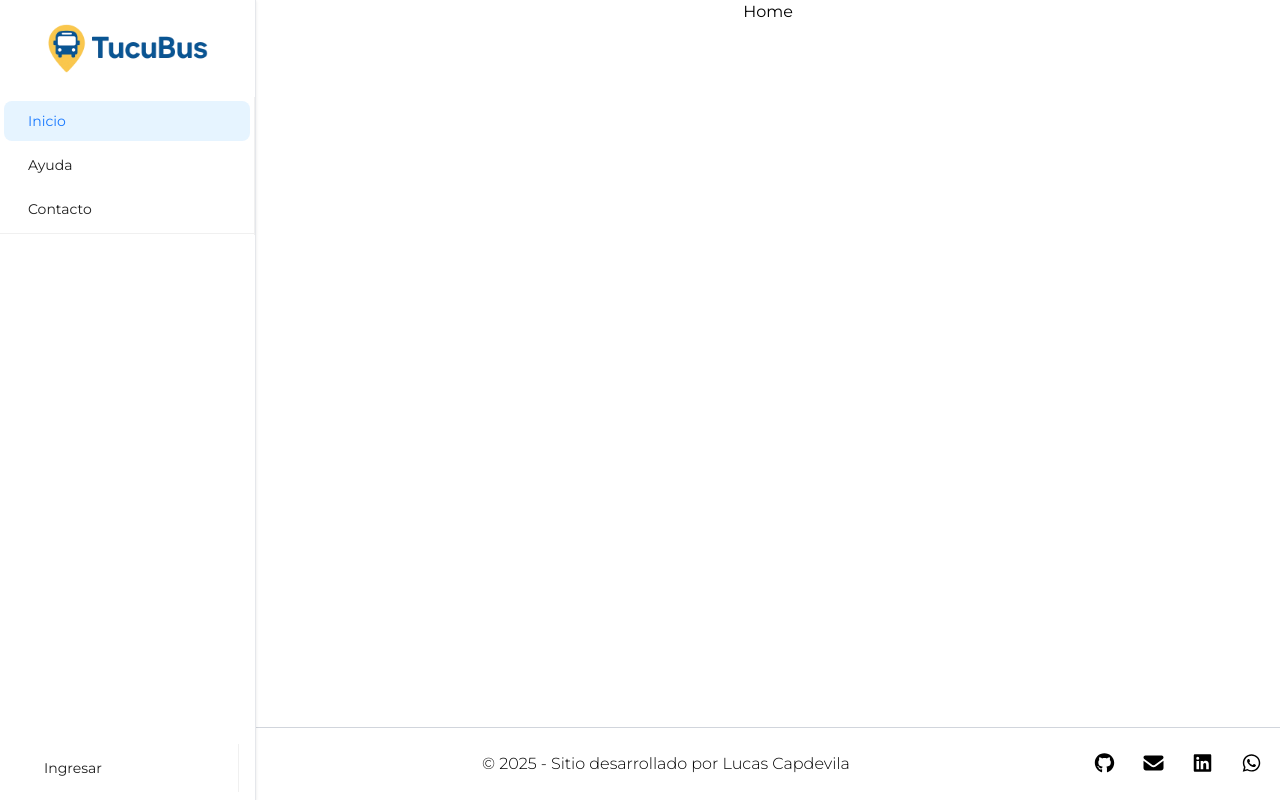
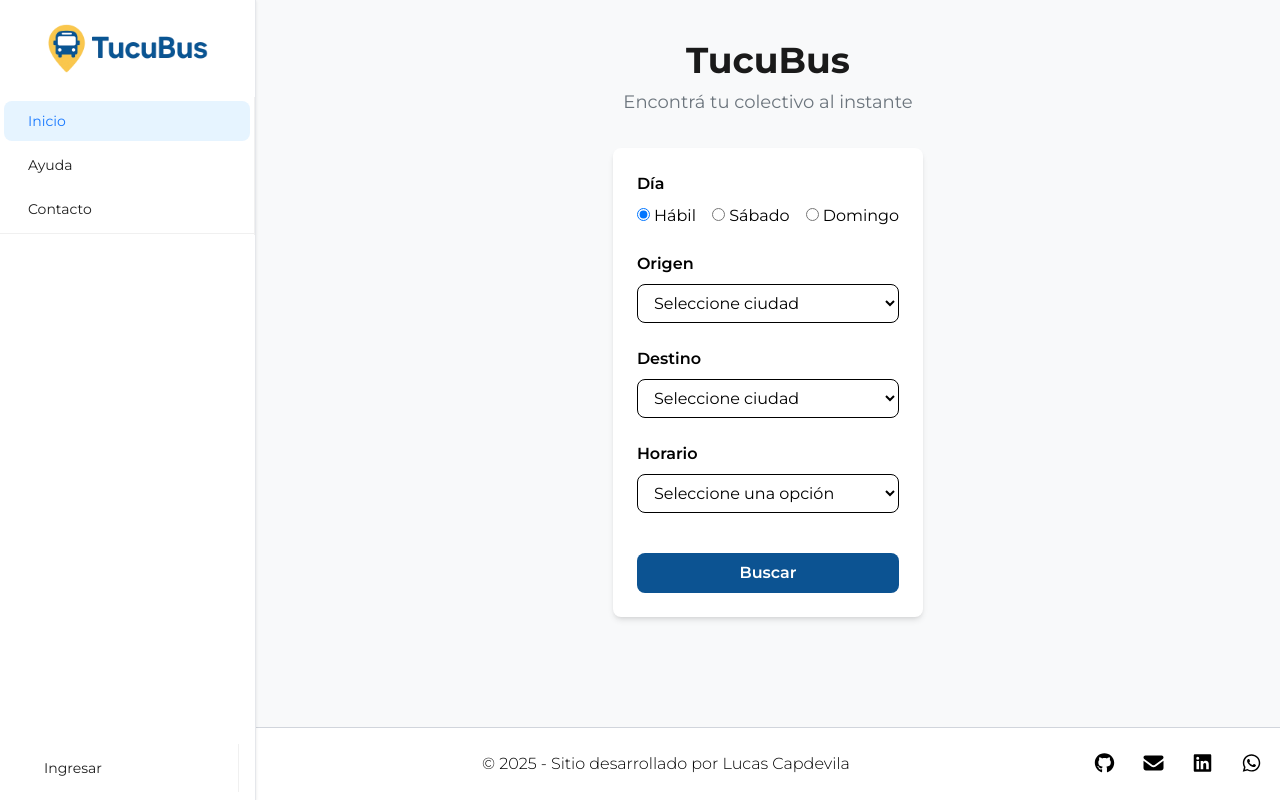
Before and after one commit to lucasecapdevila/tucubus-frontend, a React (Vite) app: page / in a window 1280 px wide. Built offline with nearby package versions, Linux system fonts and the light colour scheme.

Commit message:
Se avanza con la propuesta de Página de Inicio

```diff
--- a/src/App.jsx
+++ b/src/App.jsx
@@ -7,7 +7,7 @@ function App() {
   return (
     <BrowserRouter>
       <Sidebar />
-      <div className="mx-auto pl-64">
+      <div className="mx-auto lg:pl-64">
         <Routes>
           <Route exact path="/" element={<Home />} />
           <Route exact path="/ayuda" element={<Help />} />
--- a/src/assets/styles/index.css
+++ b/src/assets/styles/index.css
@@ -4,10 +4,27 @@
 body,
 .ant-menu {
     font-family: 'Montserrat', sans-serif;
+  }
+
+  #root {
+    display: flex;
+    flex-direction: column;
+    min-height: 100vh;
+    background: var(--color-background);
 }
 
-#root {
-  display: flex;
-  flex-direction: column;
-  min-height: 100vh;
+@layer utilities{
+  :root{
+    --color-brand: #0c5392;
+    --color-secondary: #f9c74e;
+    --color-background: #f8f9fa;
+    --color-primary-text: #1a1a1a;
+    --color-secondary-text: #6c757d;
+  }
+
+  .bg-brand{ background-color: var(--color-brand); }
+  .bg-secondary{ background-color: var(--color-secondary); }
+  .bg-background{ background-color: var(--color-background); }
+  .text-primary-text{ color: var(--color-primary-text); }
+  .text-secondary-text{ color: var(--color-secondary-text); }
 }
--- a/src/components/common/Footer.jsx
+++ b/src/components/common/Footer.jsx
@@ -5,7 +5,7 @@ import { Link } from "react-router-dom";
 
 const Footer = () => {
   return (
-    <footer className="w-full mt-auto py-6 border-t border-gray-300">
+    <footer className="bg-white w-full mt-auto py-6 border-t border-gray-300">
       <div className="container mx-auto px-4 flex flex-col lg:flex-row lg:pl-64 justify-between items-center gap-4">
         <div className="flex-1 flex justify-center lg:justify-center">
           <p className="font-light text-center">&copy; 2025 - Sitio desarrollado por Lucas Capdevila</p>
--- a/src/components/pages/Home.jsx
+++ b/src/components/pages/Home.jsx
@@ -1,8 +1,72 @@
+import { useState } from "react";
+
+const cities = [
+  "Buenos Aires",
+  "Córdoba",
+  "Rosario",
+  "Mendoza",
+  "La Plata",
+  "San Miguel de Tucumán",
+  "Mar del Plata",
+  "Salta",
+];
 
 const Home = () => {
+  const [day, setDay] = useState("Hábil");
+  const [origin, setOrigin] = useState("");
+  const [destiny, setDestiny] = useState("");
+  const [option, setOption] = useState("");
+
   return (
-    <div>Home</div>
-  )
+    <div className="max-w-7xl mx-auto px-4 py-10 flex flex-col gap-8">
+      <div className="text-center">
+        <h1 className="text-4xl text-primary-text font-bold mb-2">TucuBus</h1>
+        <p className="text-lg text-secondary-text">Encontrá tu colectivo al instante</p>
+      </div>
+      <form className="bg-white shadow-md rounded-lg p-6 flex flex-col gap-6">
+        <div className="flex flex-col gap-2">
+          <label className="font-semibold">Día</label>
+          <div className="flex flex-row gap-4 justify-center">
+            <label>
+              <input type="radio" name="day" value="Hábil" checked={day === "Hábil"} onChange={() => setDay("Hábil")} /> Hábil
+            </label>
+            <label>
+              <input type="radio" name="day" value="Sábado" checked={day === "Sábado"} onChange={() => setDay("Sábado")} /> Sábado
+            </label>
+            <label>
+              <input type="radio" name="day" value="Domingo" checked={day === "Domingo"} onChange={() => setDay("Domingo")} /> Domingo
+            </label>
+          </div>
+        </div>
+        <div className="flex flex-col gap-2">
+          <label className="font-semibold" htmlFor="origin">Origen</label>
+          <select id="origin" className="border rounded-lg py-2 px-3" value={origin} onChange={e => setOrigin(e.target.value)}>
+            <option value="">Seleccione ciudad</option>
+            {cities.map(city => <option key={city} value={city}>{city}</option>)}
+          </select>
+        </div>
+        <div className="flex flex-col gap-2">
+          <label className="font-semibold" htmlFor="destiny">Destino</label>
+          <select id="destiny" className="border rounded-lg py-2 px-3" value={destiny} onChange={e => setDestiny(e.target.value)}>
+            <option value="">Seleccione ciudad</option>
+            {cities.map(city => <option key={city} value={city}>{city}</option>)}
+          </select>
+        </div>
+        <div className="flex flex-col gap-2">
+          <label className="font-semibold" htmlFor="option">Horario</label>
+          <select id="option" className="border rounded-lg py-2 px-3" value={option} onChange={e => setOption(e.target.value)}>
+            <option value="">Seleccione una opción</option>
+            <option value="salir-ahora">Salir ahora</option>
+            <option value="salir-a-la">Salir a la(s)</option>
+            <option value="llegar-a-la">Llegar a la(s)</option>
+            <option value="ultimo-disponible">Último disponible</option>
+          </select>
+        </div>
+        {/* Aquí iría el botón de búsqueda o cualquier acción */}
+        <button type="submit" className="mt-4 bg-brand text-white font-semibold py-2 rounded-lg hover:bg-blue-700 transition">Buscar</button>
+      </form>
+    </div>
+  );
 }
 
 export default Home
```
